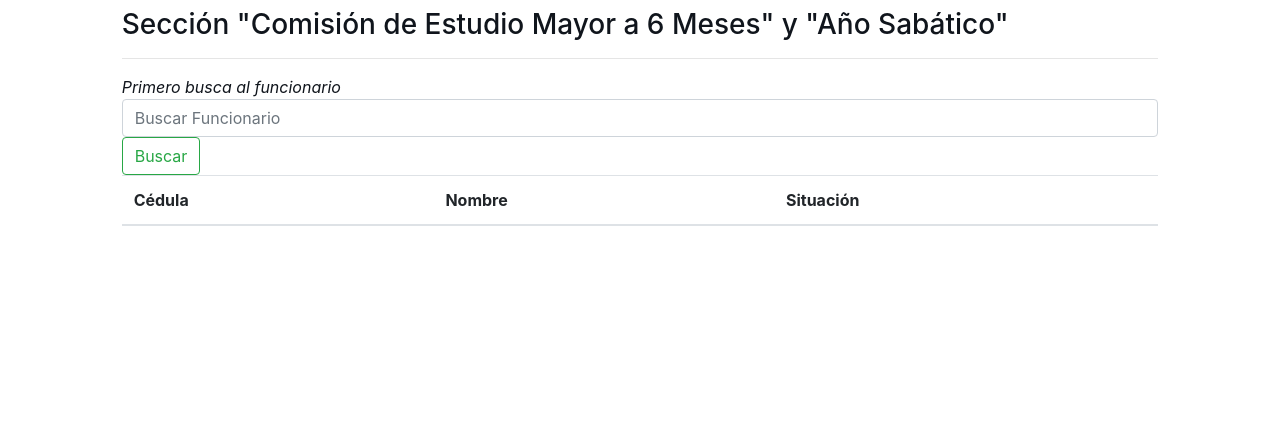
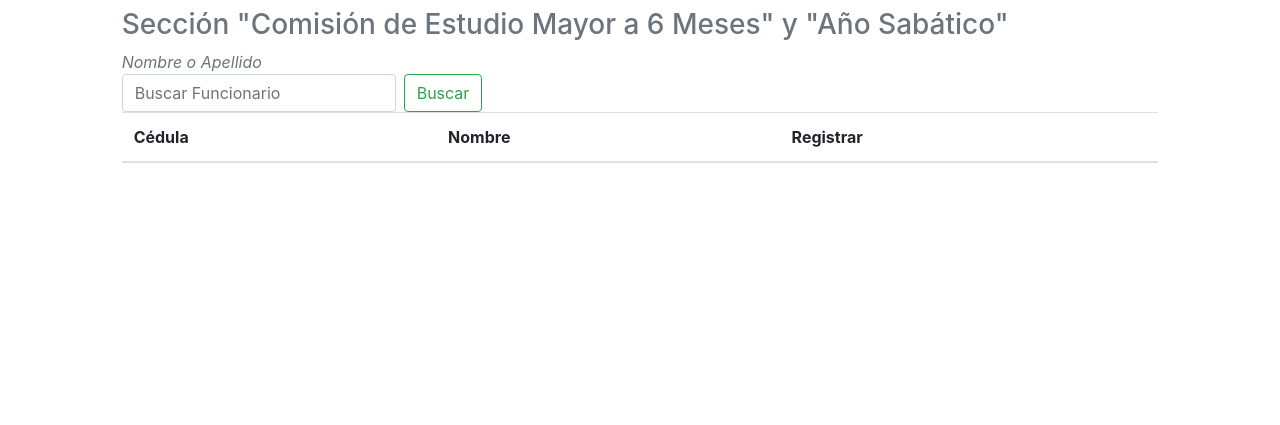
Before and after one commit to gilachus/sitadms, a Django app: page /situaciones/selecciona_interno/ in a window 1280 px wide. Shown: the part 56-481 px from the top of the page. Run offline with Django 3.2, Linux system fonts and the light colour scheme; a user stored in the database is signed in; tables that the repository leaves empty hold one stand-in row (values such as "Sample post"); lists and menus that the app fills with data are empty; some libraries are stand-ins or nearby versions.

Commit message:
buscar funcionario

```diff
--- a/sgsacore/settings.py
+++ b/sgsacore/settings.py
@@ -160,8 +160,8 @@
 ## para tener una sola carpeta afuera para los static
 
 ## revisar en deploy
-STATIC_ROOT = os.path.join(BASE_DIR,"static") #'/home/.../staticfiles'
-STATICFILES_DIRS = os.path.join(BASE_DIR, "staticfiles"),
+STATIC_ROOT = os.path.join(BASE_DIR,"staticfiles") #'/home/.../staticfiles'
+STATICFILES_DIRS = os.path.join(BASE_DIR, "static"),
 
 
 MEDIA_URL = '/media/'
--- a/situacionesadms/urls.py
+++ b/situacionesadms/urls.py
@@ -11,7 +11,6 @@
     ## funcionarios
     path('selecciona/', selecciona, name="selecciona"),
     path('formato/<slug:slug>/', formato, name="formato"),
-    path('formato_interno/<slug:slug_interno>', formato_interno, name="formato_interno"),
     path('mis_solicitudes/', mis_solicitudes, name="mis_solicitudes"),
     ## revisiones
     path('solicitudes_entrantes/', solicitudes_entrantes, name="solicitudes_entrantes"),
@@ -19,9 +18,9 @@
     path('rechazar/<int:id_solicitud>', rechazar, name="rechazar"),
     path('aceptar/<int:id_solicitud>', aceptar, name="aceptar"),
     path('requiere_estudio_perfil/<int:id_solicitud>', requiere_estudio_perfil, name="requiere_estudio_perfil"),
-    ## OAGHDP
+    ## interno
     path('selecciona_interno/', selecciona_interno, name="selecciona_interno"),
-    path('formato_interno/<slug:slug>', formato_interno, name="formato_interno"),
+    path('formato_interno/<slug:slug_interno>', formato_interno, name="formato_interno"),
     ## función para lenar bases
     path('llenar/', llenar_tipos_situaciones, name="llenar"),
 ]
--- a/situacionesadms/views.py
+++ b/situacionesadms/views.py
@@ -127,6 +127,7 @@
     }
     return render(request, 'situacionesadms/mis_solicitudes.html', context)
 
+
 ## ----------------------sección gestión--------------------------------------
 @login_required
 def solicitudes_entrantes(request):
@@ -138,22 +139,29 @@
     estados = ESTADO
     base = Solicitud.objects.all().filter(estado=1)
     solicitudes = None
-    ## Vacaciones
-    if user.empleado.tipo_acceso == 6:
+
+    ## revision luto enfermedad paternidad maternidad
+    if user.empleado.tipo_acceso==5:
+        solicitudes = base.filter(Q(situacion__nombre="licencia por enfermedad") |
+        Q(situacion__nombre="licencia por maternidad") | Q(situacion__nombre="licencia por paternidad") |
+        Q(situacion__nombre="licencia por luto")).exclude(Q(check_abogado_AL=True))
+
+    ## revision Vacaciones
+    elif user.empleado.tipo_acceso == 6:
         solicitudes = base.filter(Q(situacion__nombre="reserva de vacaciones") |
-        Q(situacion__nombre="disfrute de vacaciones reservadas"), Q(check_asistente_al=True))
+        Q(situacion__nombre="disfrute de vacaciones reservadas")).exclude(Q(check_asistente_al=True))
 
-    ## luto enfermedad paternidad maternidad
-    elif user.empleado.tipo_acceso==5:
-        solicitudes = base.filter(Q(situacion__nombre="licencia por enfermedad") | Q(situacion__nombre="licencia por maternidad") |
-        Q(situacion__nombre="licencia por paternidad") | Q(situacion__nombre="licencia por luto")).exclude(Q(check_abogado_AL=True))
+    ## Jefe al vaciones y abogado
+    elif user.empleado.tipo_acceso == 7:
+        solicitudes = base.filter((Q(check_asistente_AL=True) | Q(check_abogado_AL=True)) & Q(check_jefe_AL=False) #creo que se puede resumir así
+            #(Q(situacion__nombre="reserva de vacaciones") | Q(situacion__nombre="reserva de vacaciones")) &
+            #(Q(check_asistente_AL=True) & Q(check_jefe_AL=False)) |
+            #(Q(situacion__nombre="licencia por enfermedad") | Q(situacion__nombre="licencia por maternidad") |
+            #Q(situacion__nombre="licencia por paternidad") | Q(situacion__nombre="licencia por luto")) &
+            #(Q(check_abogado_AL=True) & Q(check_jefe_AL=False))
+            )
 
-    ## Jefe Vacaciones
-    elif user.empleado.tipo_acceso == 7:
-        solicitudes = base.filter(Q(situacion__nombre="reserva de vacaciones") |
-        Q(situacion__nombre="reserva de vacaciones"), Q(check_asistente_AL=True) & Q(check_jefe_AL=False))
-
-    ## Asistente OAGHDP
+    ## revision Asistente OAGHDP
     elif user.empleado.tipo_acceso == 2:
         solicitudes = base.exclude(Q(situacion__nombre="reserva de vacaciones") | Q(situacion__nombre="disfrute de vacaciones reservadas") ,
         Q(check_jefe_AL=False) & Q(check_jefe_AL=False)).exclude(Q(situacion__nombre="licencia por enfermedad") | Q(situacion__nombre="licencia por maternidad") |
@@ -161,13 +169,13 @@
 
     ## Jefe OAGHDP
     elif user.empleado.tipo_acceso == 4:
-        solicitudes = base.filter(Q(check_asistente_OAGHDP), Q(requiere_estudio_perfil=True) & Q(check_seleccion=True))
+        solicitudes = base.filter(Q(check_asistente_OAGHDP) | Q(check_jefe_AL) | (Q(requiere_estudio_perfil=True) & Q(check_seleccion=True)))
     ## vice doc
     elif user.empleado.tipo_acceso == 10:
-        solicitudes = base.filter(Q(check_jefe_OAGHDP=True) & q(va_a_vice=1))
+        solicitudes = base.filter(Q(check_jefe_OAGHDP=True) & Q(va_a_vice=1))
     ## vice adm
     elif user.empleado.tipo_acceso == 11:
-        solicitudes = base.filter(Q(check_jefe_OAGHDP=True) & q(va_a_vice=2))
+        solicitudes = base.filter(Q(check_jefe_OAGHDP=True) & Q(va_a_vice=2))
 
     context = {
         'solicitudes': solicitudes.order_by('-fecha_creacion'),
@@ -229,7 +237,7 @@
     acceso = request.user.empleado.acceso
     if acceso == 6:
         solicitud.check_asistente_AL = True
-    elif accesoo == 5:
+    elif acceso == 5:
         solicitud.check_abogado_AL = True
     elif acceso == 7:
         solicitud.check_jefe_AL = True
@@ -247,6 +255,7 @@
     solicitud.save()
     return redirect('situcionesadms:solicitudes_entrantes')
 
+
 def requiere_estudio_perfil(self):
     pass
 
@@ -254,22 +263,47 @@
 @login_required
 def editar_solicitud(request, id):
     pass
+
+
 ## ----sección reintegro
 
-## ----situaciones interno sección sabático - comision mayor 6 meses----
+## -----------extra reintegro-------------------------------------------------------------------
+def no_reintegro(id_solicitud):
+    """poner que no requiere reintegro"""
+    solicitud = Solicitud.get_object_or_404(id=id_solicitud)
+    solicitud.requiere_reintegro = False
+    solicitud.save()
+
+def si_reintegro(id_solicitud):
+    """poner que si requiere reintegro"""
+    solicitud = Solicitud.get_object_or_404(id=id_solicitud)
+    solicitud.requiere_reintegro = True
+    solicitud.save()
+
+
+## ----situaciones interno sección comision mayor 6 meses - sabático----
 @login_required
 def selecciona_interno(request):
+    """primero buscar al funcionario y seleccionar el tipo de situacion administrativa(i)"""
     if not valida_empleado(request):
         return redirect('users:inicio')
+
+    funcionarios=None
     if request.method == 'POST':
-        pass
-        #TODO buscar funcionarios
-    context = {}
+        consulta = request.POST.get('pista')
+        if consulta:
+            funcionarios = Empleado.objects.all().filter(Q(user__first_name__icontains=consulta) | Q(user__last_name__icontains=consulta))
+        # funcionarios = Empleado.objects.all().filter(Q(nombre_completo__icontains="") & Q(activo=True))
+    context = {
+        'funcionarios': funcionarios,
+    }
+    print(funcionarios)
     return render(request, 'situacionesadms/selecciona_interno.html', context)
 
 
 @login_required
 def formato_interno(request, slug_interno):
+    """agregar soportes y convenio para el registro de la sistuacion administrativa(i)"""
     if not valida_empleado(request):
         return redirect('users:inicio')
     situacion = get_object_or_404(SituacionAdministrativa, slug=slug_interno)
@@ -281,20 +315,12 @@
 
 @login_required
 def listado_interno(request):
+    """listar ultimas situaciones administrativas(i)"""
     pass
 
-## ---------------------------------------------------------------------------------------------
-def no_reintegro(id_solicitud):
-    """poner que no requiere reintegro"""
-    solicitud = Solicitud.get_object_or_404(id=id_solicitud)
-    solicitud.requiere_reintegro = False
-    solicitud.save()
 
-def si_reintegro(id_solicitud):
-    """poner que si requiere reintegro"""
-    solicitud = Solicitud.get_object_or_404(id=id_solicitud)
-    solicitud.requiere_reintegro = True
-    solicitud.save()
+
+
 
 ## ----extra------------------------------------------------------------------------------------
 @login_required
--- a/templates/situacionesadms/selecciona_interno.html
+++ b/templates/situacionesadms/selecciona_interno.html
@@ -1,13 +1,16 @@
 {% extends 'base.html' %}
 {% load static %}
 
+{% block nombre_pantalla %}
+<h3 class="d-sm-none d-md-block">Sección "Comisión de Estudio Mayor a 6 Meses" y "Año Sabático"</h3>
+{% endblock %}
+
 {% block contenido %}
-<h3>Sección "Comisión de Estudio Mayor a 6 Meses" y "Año Sabático"</h3>
-<hr>
-<em>Primero busca al funcionario</em>
+<em class="text-secondary">Nombre o Apellido</em>
 
-<form action="." method="post">
-<input class="form-control mr-sm-2" type="text" placeholder="Buscar Funcionario" aria-label="Search">
+<form class="form-inline my-2 my-lg-0" action="." method="post">
+    {% csrf_token %}
+<input class="form-control mr-sm-2" type="text" placeholder="Buscar Funcionario" aria-label="Search" name="pista">
 <button class="btn btn-outline-success my-2 my-sm-0" type="submit">Buscar</button>
 </form>
 
@@ -16,18 +19,18 @@
         <tr>
             <th scope="col">Cédula</th>
             <th scope="col">Nombre</th>
-            <th scope="col">Situación</th>
+            <th scope="col">Registrar</th>
         </tr>
     </thead>
     <tbody>
         {% if funcionarios %}
         {% for funcionario in funcionarios %}
         <tr>
-            <th scope="row">{{ soli.id }}</th>
-            <td>{{ funcionario.situacion }}</td>
+            <th scope="row">{{ funcionario.id}}</th>
+            <td>{{ funcionario.nombre_completo}}</td>
             <td>
-                <a href="" class="btn btn-primary btn-sm">Comisión</a>
-                <a href="" class="btn btn-info btn-sm">Sabático</a>
+                <a href="{% url 'situacionesadms:formato_interno' 'comision-de-estudio-mayor-6-meses' %}" class="btn btn-primary btn-sm">Comisión</a>
+                <a href="{% url 'situacionesadms:formato_interno' 'ano-sabatico' %}" class="btn btn-info btn-sm">Sabático</a>
             </td>
 
         </tr>
--- a/templates/situacionesadms/selecciona_situaciones.html
+++ b/templates/situacionesadms/selecciona_situaciones.html
@@ -1,6 +1,7 @@
 {% extends 'base.html' %}
 {% load static %}
-{% block contenido %}
+
+{% block nombre_pantalla %}
 <div class="row">
     <div class="col px-2">
         <h3 title="Escoga la Situación Aministrativa que desea tramitar">Tipo de Solicitud</h3>
@@ -10,6 +11,9 @@
             data-target=".situacion-vinculacion-modal-xl">Tabla Situación/Vinculación</button>
     </div>
 </div>
+{% endblock %}
+
+{% block contenido %}
 <br>
 <div class="row justify-content-start mt-2">
     {% for situacion in situaciones %}
--- a/users/models.py
+++ b/users/models.py
@@ -46,3 +46,6 @@
 
     def nombre_completo(self):
         return "{} {}".format(self.user.first_name, self.user.last_name)
+
+    def activo(self):
+        return self.user.is_active
```
Also changed, not shown: templates/nav.html (+10 -4 lines).
